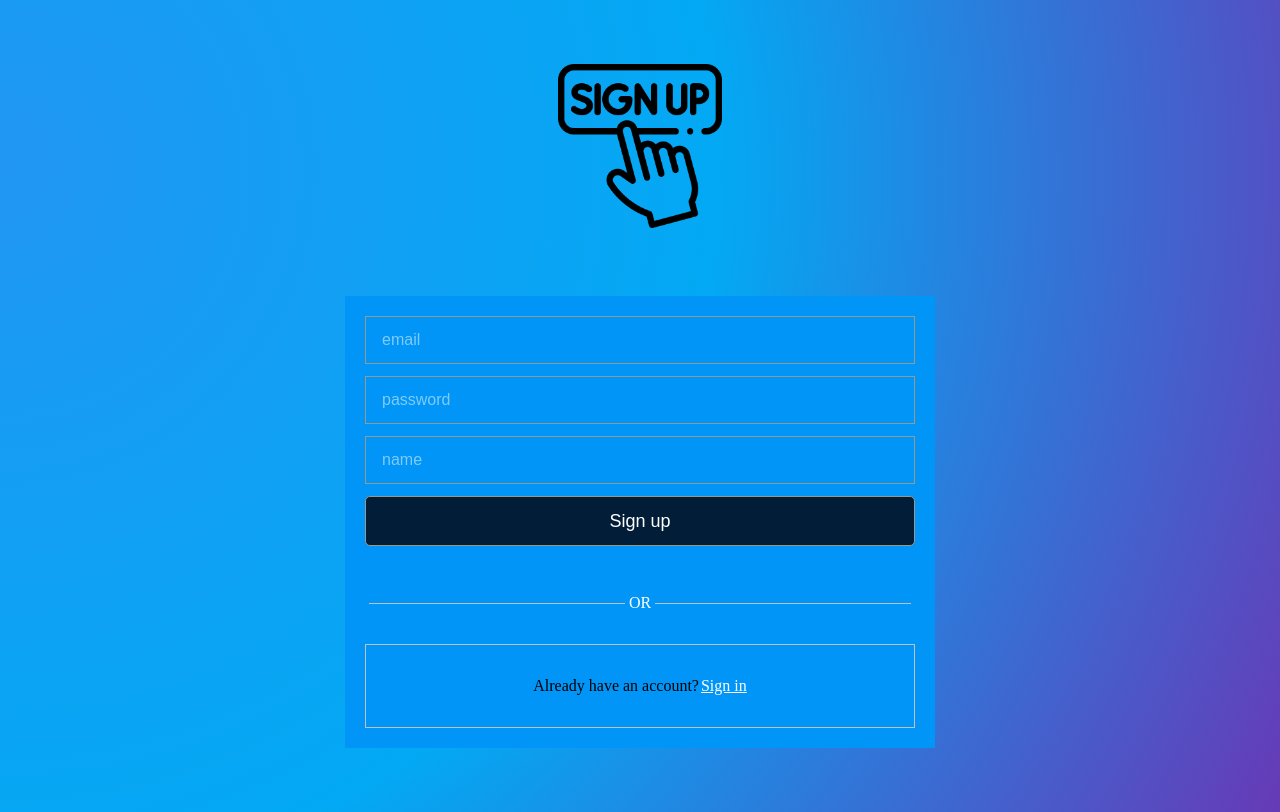
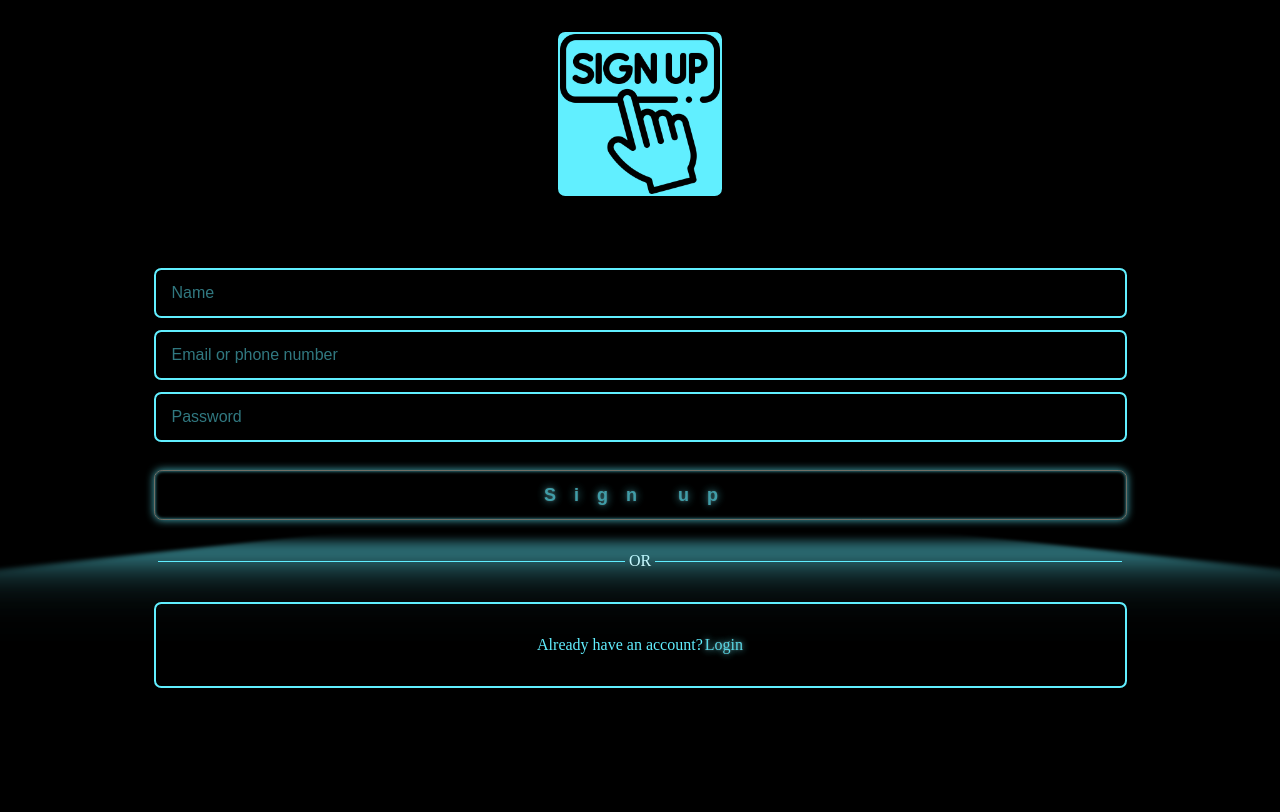
Before and after one commit to mohamed-aje/Pern-Authentication, a React (Create React App) app in the folder client/: page /register in a window 1280 px wide. Built offline with nearby package versions, Linux system fonts and the light colour scheme; no server answers.

Commit message:
dixed styles and toast message

```diff
--- a/client/src/App.css
+++ b/client/src/App.css
@@ -1,23 +1,4 @@
-*{
-    box-sizing: border-box;
+    * {
+         box-sizing: border-box;
 
-
-
-       }
-
-.bg__gardient{
-    background:-moz-radial-gradient(circle at 0% 21%, rgba(33, 150, 243, 1) 0%, rgba(3, 169, 244, 1) 50%, rgba(103, 58, 183, 1) 100%);
-
-    /* safari 5.1+,chrome 10+ */
-    background:-webkit-radial-gradient(circle at 0% 21%, rgba(33, 150, 243, 1) 0%, rgba(3, 169, 244, 1) 50%, rgba(103, 58, 183, 1) 100%);
-
-    /* opera 11.10+ */
-    background:-o-radial-gradient(circle at 0% 21%, rgba(33, 150, 243, 1) 0%, rgba(3, 169, 244, 1) 50%, rgba(103, 58, 183, 1) 100%);
-
-    /* ie 10+ */
-    background:-ms-radial-gradient(circle at 0% 21%, rgba(33, 150, 243, 1) 0%, rgba(3, 169, 244, 1) 50%, rgba(103, 58, 183, 1) 100%);
-
-    /* global 92%+ browsers support */
-    background:radial-gradient(circle at 0% 21%, rgba(33, 150, 243, 1) 0%, rgba(3, 169, 244, 1) 50%, rgba(103, 58, 183, 1) 100%);
-
-}
+    }
--- a/client/src/components/Login.js
+++ b/client/src/components/Login.js
@@ -40,11 +40,14 @@ const Login = ({ setAuth }) => {
     <form onSubmit={onSubmitForm}>
       <div className="login__container ">
         <div className="login__welcome">
-          <div className="login__logo">
-            <div className="box-1">
-              <img src={pic1} />
-            </div>
-          </div>
+          <h1 style={{ color: "var(--glow-color)", textAlign: "center" }}>
+            PERN STACK{" "}
+          </h1>
+
+          <br />
+          <h2 style={{ color: "var(--glow-color)", textAlign: "center" }}>
+            ‹ Authentication Application ›{" "}
+          </h2>
         </div>
         <div className="login__form-container  ">
           <div className="login__form ">
@@ -60,8 +63,8 @@ const Login = ({ setAuth }) => {
               value={password}
               onChange={(e) => setPassword(e.target.value)}
             />
-            <button className="submit-btn" type="submit">
-              Login
+            <button className="glowing-btn" type="submit">
+              <span className="glowing-txt">Login</span>
             </button>
             <div className="or">
               <div className="line" />
@@ -71,7 +74,9 @@ const Login = ({ setAuth }) => {
             <div className="create-account">
               <span className="signup">
                 <p> Don't have an account?</p>
-                <Link to="/register">Sign up</Link>
+                <Link to="/register">
+                  <span className="glowing-txt">Sign up</span>
+                </Link>
               </span>
             </div>
           </div>
--- a/client/src/components/Register.js
+++ b/client/src/components/Register.js
@@ -1,5 +1,5 @@
 import React, { useState } from "react";
-import "./styles/register.css";
+import "./styles/login.css";
 import { Link } from "react-router-dom";
 import pic5 from "../assets/pic5.png";
 import { toast } from "react-toastify";
@@ -35,41 +35,35 @@ const Register = ({ setAuth }) => {
   };
 
   return (
-    <div className="login__container bg__gardient">
+    <form onSubmit={onSubmitForm}>
+      <div className="login__container ">
         <div className="login__welcome">
-        <div className="register__logo">
-          <div className="box-1">
-            <img src={pic5} />
+          <img src={pic5} alt="pic register" />
         </div>
-        </div>
-      </div>
-      <form onSubmit={onSubmitForm} className="login_form">
-        <div className="form-inputs">
+        <div className="login__form-container  ">
+          <div className="login__form ">
             <input
               type="text"
-            name="email"
-            placeholder="email"
-            className=""
+              placeholder="Name"
+              value={name}
+              onChange={(e) => setName(e.target.value)}
+            />
+            <input
+              type="text"
+              placeholder="Email or phone number"
               value={email}
               onChange={(e) => setEmail(e.target.value)}
             />
             <input
               type="password"
-            name="password"
-            placeholder="password"
-            className=""
+              placeholder="Password"
               value={password}
               onChange={(e) => setPassword(e.target.value)}
             />
-          <input
-            type="text"
-            name="name"
-            placeholder="name"
-            className=""
-            value={name}
-            onChange={(e) => setName(e.target.value)}
-          />
-          <button className="">Sign up</button>
+
+            <button className="glowing-btn" type="submit">
+              <span className="glowing-txt">Sign up</span>
+            </button>
             <div className="or">
               <div className="line" />
               <p>OR</p>
@@ -78,12 +72,15 @@ const Register = ({ setAuth }) => {
             <div className="create-account">
               <span className="signup">
                 <p> Already have an account?</p>
-              <Link to="/login">Sign in</Link>
+                <Link to="/login">
+                  <span className="glowing-txt">Login</span>
+                </Link>
               </span>
             </div>
           </div>
+        </div>
+      </div>
     </form>
-    </div>
   );
 };
 export default Register;
--- a/client/src/components/styles/login.css
+++ b/client/src/components/styles/login.css
@@ -4,18 +4,29 @@
     flex-direction: column;
     justify-content: center;
     align-items: center;
+  }
 
-
-  }
   .login__logo{
     display: flex;
     flex-direction: row;
     justify-content: center;
   }
-  .login__logo img {
-    width: 14rem !important;
+  .login__welcome img {
+      width: 10.25rem !important;
+      background: var(--glow-color);
+      border: 0.15em solid var(--glow-color);
+      border-radius: 0.45em;
+      margin-top: 2rem;
+
 
   }
+
+input:-webkit-autofill,
+input:-webkit-autofill:hover,
+input:-webkit-autofill:focus,
+input:-webkit-autofill:active{
+    -webkit-box-shadow: 0 0 0 30px var(--glow-color) inset !important;
+}
   .login__welcome {
     margin: 0 auto;
     padding: 0;
@@ -23,12 +34,11 @@
 
   }
   .login__form {
-    background-color: #fff;
     box-shadow: 0 2px 4px rgb(0 0 0 / 10%), 0 8px 16px rgb(0 0 0 / 10%);
     padding: 1.25rem;
     width: 100%;
-    margin:  2rem auto ;
-    background: rgb(0, 149, 246);
+    margin:  3rem auto ;
+    background: rgb(0, 0, 0);
 
 
 
@@ -36,34 +46,29 @@
 
   }
   .login__form input {
-    border: 1px solid #99988c;
     font-size: 1rem;
     margin-bottom: 0.75rem;
     padding: 0.875rem 1rem;
     width: 100%;
-    background: rgb(0, 149, 246);
+    background: rgb(0, 0, 0);
+    border: 0.15em solid var(--glow-color);
+    border-radius: 0.45em;
   }
   input::placeholder {
     opacity: 0.5;
-    color: #fff;
+    color: var(--glow-color);
 }
 
-  .login__form-container{
-    margin: 2rem 2rem;
-  }
-  .login-form div {
-    margin: 20px 0;
-  }
+
+
     .login__form button {
     height: 50px;
     width: 100%;
-    border-radius: 5px;
     border: 1px solid #99988c;
-    background-color: rgb(2, 29, 56);
-    color: #fff;
+    background-color: rgb(0, 0, 0);
     font-size: 18px;
     padding: 0 25px;
-    margin-bottom: 2rem;
+    margin: 1rem auto;
   }
   div.login-form label{
     display: inline-block;
@@ -72,10 +77,7 @@
    .forgot-password {
     float: right;
   }
-  .login-form button:hover {
-    opacity: 0.9;
-    color: #fff;
-  }
+
   .or{
     display: flex;
     justify-content: center;
@@ -83,7 +85,7 @@
   }
   .line{
     border:0;
-    border-bottom: 1px solid#BEC3C9;
+    border-bottom: 1px solid var(--glow-color);
     flex-direction: row;
     width: 100%;
     margin: 0 4px;
@@ -94,8 +96,9 @@
   }
   .create-account{
     margin-top: 1rem;
-    border:1px solid #BEC3C9;
-    padding: 1rem;
+    border: 0.15em solid var(--glow-color);
+    border-radius: 0.45em;
+      padding: 1rem;
   }
   .signup {
     display: flex;
@@ -103,8 +106,13 @@
     align-items: center;
   }
   .signup a{
-    color: #fff;
-    margin-left:2px ;
+    color: var(--glow-color);
+    text-decoration: none;
+    margin-left: 2px;
+  }
+  .signup p{
+    color:var(--glow-color);
+    margin-right: 0;
   }
 
 @media screen and (max-width:550px) {
@@ -114,3 +122,193 @@
     .login__welcome{
 padding: 0;    }
 }
+.glowing-btn {
+  position: relative;
+  color: var(--glow-color);
+  cursor: pointer;
+  padding: 0.35em 1em;
+  border: 0.15em solid var(--glow-color);
+  border-radius: 0.45em;
+  background: none;
+  perspective: 2em;
+  font-family: "Raleway", sans-serif;
+  font-size: 2em;
+  font-weight: 900;
+  letter-spacing: 1em;
+
+  -webkit-box-shadow: inset 0px 0px 0.2em 0px var(--glow-color),
+    0px 0px 0.5em 0px var(--glow-color);
+  -moz-box-shadow: inset 0px 0px 0.2em 0px var(--glow-color),
+    0px 0px 0.5em 0px var(--glow-color);
+  box-shadow: inset 0px 0px 0.2em 0px var(--glow-color),
+    0px 0px 0.5em 0px var(--glow-color);
+  animation: border-flicker 2s linear infinite;
+}
+
+.glowing-txt {
+  -webkit-text-shadow: 0 0 0.125em hsl(0 0% 100% / 0.3),
+    0 0 0.45em var(--glow-color);
+  -moz-text-shadow: 0 0 0.125em hsl(0 0% 100% / 0.3),
+    0 0 0.45em var(--glow-color);
+  text-shadow: 0 0 0.125em hsl(0 0% 100% / 0.3), 0 0 0.45em var(--glow-color);
+  animation: text-flicker 3s linear infinite;
+}
+
+
+
+.glowing-btn::before {
+  content: "";
+  position: absolute;
+  top: 0;
+  bottom: 0;
+  left: 0;
+  right: 0;
+  opacity: 0.7;
+  filter: blur(1em);
+  transform: translateY(120%) rotateX(95deg) scale(1, 0.35);
+  background: var(--glow-color);
+  pointer-events: none;
+}
+
+.glowing-btn::after {
+  content: "";
+  position: absolute;
+  top: 0;
+  left: 0;
+  right: 0;
+  bottom: 0;
+  opacity: 0;
+  z-index: -1;
+  background-color: var(--glow-color);
+  box-shadow: 0 0 2em 0.2em var(--glow-color);
+  transition: opacity 100ms linear;
+}
+
+.glowing-btn:hover {
+  color: rgba(0, 0, 0, 0.8);
+  text-shadow: none;
+  animation: none;
+}
+
+.glowing-btn:hover .glowing-txt {
+  animation: none;
+}
+
+.glowing-btn:hover .faulty-letter {
+  animation: none;
+  text-shadow: none;
+  opacity: 1;
+}
+
+.glowing-btn:hover:before {
+  filter: blur(1.5em);
+  opacity: 1;
+}
+
+.glowing-btn:hover:after {
+  opacity: 1;
+}
+
+@keyframes faulty-flicker {
+  0% {
+    opacity: 0.1;
+  }
+  2% {
+    opacity: 0.1;
+  }
+  4% {
+    opacity: 0.5;
+  }
+  19% {
+    opacity: 0.5;
+  }
+  21% {
+    opacity: 0.1;
+  }
+  23% {
+    opacity: 1;
+  }
+  80% {
+    opacity: 0.5;
+  }
+  83% {
+    opacity: 0.4;
+  }
+
+  87% {
+    opacity: 1;
+  }
+}
+
+@keyframes text-flicker {
+  0% {
+    opacity: 0.1;
+  }
+
+  2% {
+    opacity: 1;
+  }
+
+  8% {
+    opacity: 0.1;
+  }
+
+  9% {
+    opacity: 1;
+  }
+
+  12% {
+    opacity: 0.1;
+  }
+  20% {
+    opacity: 1;
+  }
+  25% {
+    opacity: 0.3;
+  }
+  30% {
+    opacity: 1;
+  }
+
+  70% {
+    opacity: 0.7;
+  }
+  72% {
+    opacity: 0.2;
+  }
+
+  77% {
+    opacity: 0.9;
+  }
+  100% {
+    opacity: 0.9;
+  }
+}
+
+@keyframes border-flicker {
+  0% {
+    opacity: 0.1;
+  }
+  2% {
+    opacity: 1;
+  }
+  4% {
+    opacity: 0.1;
+  }
+
+  8% {
+    opacity: 1;
+  }
+  70% {
+    opacity: 0.7;
+  }
+  100% {
+    opacity: 1;
+  }
+}
+
+@media only screen and (max-width: 600px) {
+  .glowing-btn{
+    font-size: 1em;
+  }
+}
--- a/client/src/components/styles/register.css
+++ /dev/null
@@ -1,76 +0,0 @@
-.register-form{
-    margin: 0 ;
-    padding: 20px;
-}
-
-form{
-
-    margin: 2rem auto;
-    width: 100%;
-}
-.form-inputs{
-
-    padding: 2px;
-    display: flex;
-    justify-content: center;
-    flex-direction: column;
-    padding: 1.25rem;
-    max-width:590px;
-    margin:  2rem auto ;
-    background: rgb(0, 149, 246);
-
-
-
-
-}
-.form-inputs input{
-    border: 1px solid #99988c;
-    font-size: 1rem;
-    margin-bottom: 0.75rem;
-    padding: 0.875rem 1rem;
-    width: 100%;
-    background: rgb(0, 149, 246);
-
-
-}
-input:-webkit-autofill,
-input:-webkit-autofill:hover,
-input:-webkit-autofill:focus,
-input:-webkit-autofill:active{
-    -webkit-box-shadow: 0 0 0 30px rgb(0, 149, 246)inset !important;
-}
-
-
-.form-inputs button {
-    height: 50px;
-    width: 100%;
-    border-radius: 5px;
-    border: 1px solid #99988c;
-    background-color: rgb(2, 29, 56);
-    color: #fff;
-    font-size: 18px;
-    padding: 0 25px;
-    margin-bottom: 2rem;
-  }
-    .register__logo img {
-    width: 10.25rem !important;
-
-  }
-    .register__logo{
-        margin-top: 4rem;
-    display: flex;
-    justify-content: center;
-  }
-
-
-  @media screen and (max-width:550px) {
-    .register__logo img{
-        width: 12rem !important;
-    }
-    form{
-
-        margin: 2rem auto;
-        width: auto;
-    }
-
-  }
--- a/client/src/index.css
+++ b/client/src/index.css
@@ -1,16 +1,6 @@
 body{
-    background:-moz-radial-gradient(circle at 0% 21%, rgba(33, 150, 243, 1) 0%, rgba(3, 169, 244, 1) 50%, rgba(103, 58, 183, 1) 100%);
-
-    /* safari 5.1+,chrome 10+ */
-    background:-webkit-radial-gradient(circle at 0% 21%, rgba(33, 150, 243, 1) 0%, rgba(3, 169, 244, 1) 50%, rgba(103, 58, 183, 1) 100%);
-
-    /* opera 11.10+ */
-    background:-o-radial-gradient(circle at 0% 21%, rgba(33, 150, 243, 1) 0%, rgba(3, 169, 244, 1) 50%, rgba(103, 58, 183, 1) 100%);
-
-    /* ie 10+ */
-    background:-ms-radial-gradient(circle at 0% 21%, rgba(33, 150, 243, 1) 0%, rgba(3, 169, 244, 1) 50%, rgba(103, 58, 183, 1) 100%);
-
-    /* global 92%+ browsers support */
-    background:radial-gradient(circle at 0% 21%, rgba(33, 150, 243, 1) 0%, rgba(3, 169, 244, 1) 50%, rgba(103, 58, 183, 1) 100%);
-
+background: black;
 }
+:root {
+    --glow-color: hsl(186 100% 69%);
+  }
```
Also changed, not shown: client/src/App.js (+7 -2 lines), client/src/components/Dashboard.js (+4 -13 lines), client/src/components/Navbar.js (added, +23 -0 lines), client/src/components/Profile.js (added, +7 -0 lines), client/src/components/Setting.js (added, +22 -0 lines). Lines whose indentation alone changed are shown as unchanged.
